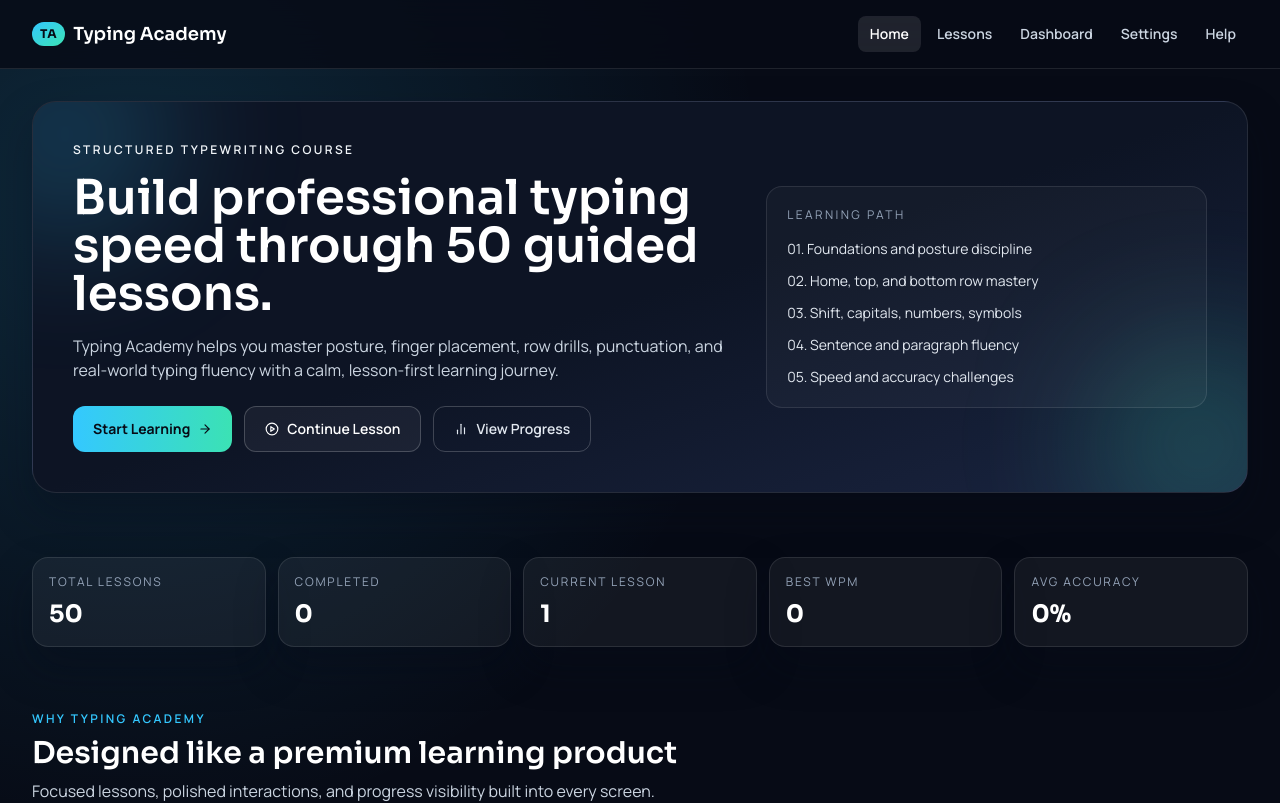
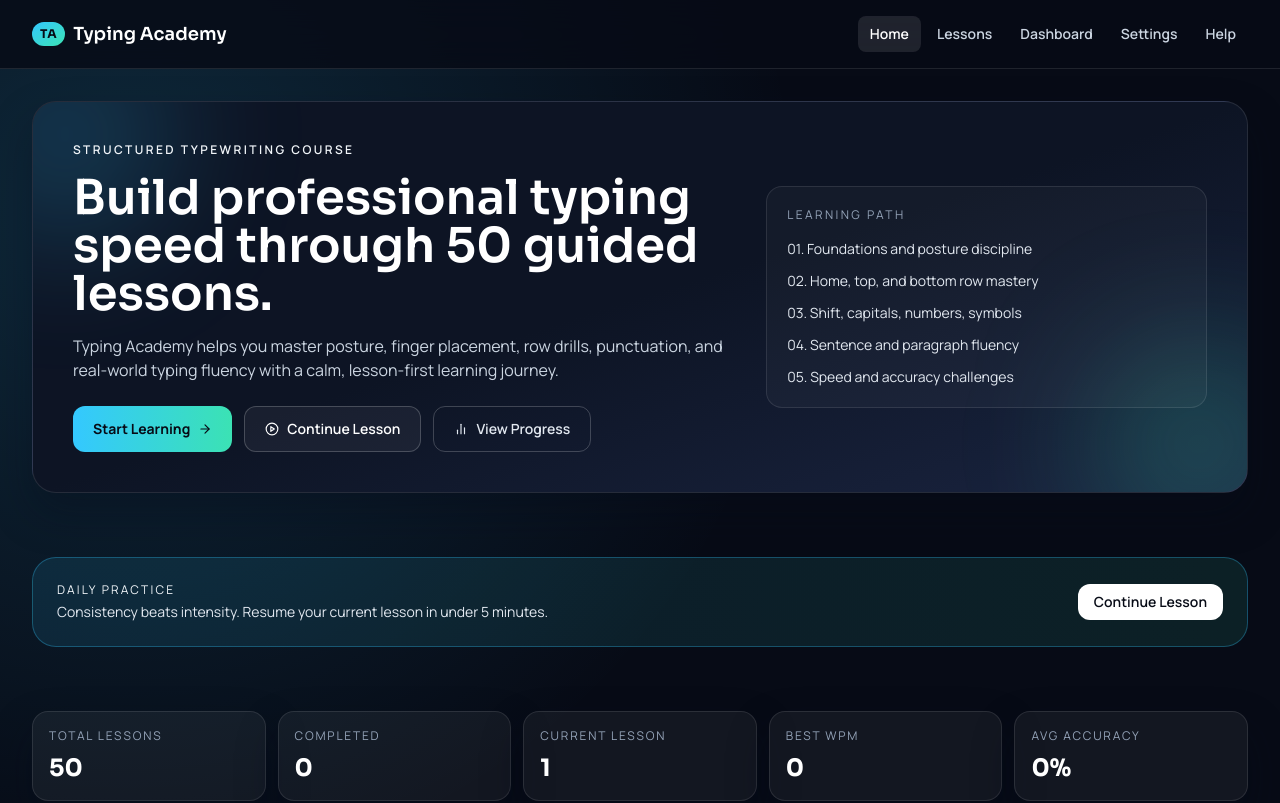
Before and after one commit to Arbab-ofc/Typing-Academy, a React (Vite) app: page / in a window 1280 px wide. Shown: the top 803 px of the page. Built offline with nearby package versions, Linux system fonts and the light colour scheme.

Commit message:
feat: add daily practice banner to home experience

```diff
--- /dev/null
+++ b/src/components/home/DailyPracticeBanner.jsx
@@ -0,0 +1,20 @@
+import { Link } from 'react-router-dom';
+
+export default function DailyPracticeBanner({ currentLessonId }) {
+  return (
+    <section className="rounded-3xl border border-ocean-500/30 bg-gradient-to-r from-ocean-500/10 to-mint-500/10 p-5 sm:p-6">
+      <div className="flex flex-col gap-3 sm:flex-row sm:items-center sm:justify-between">
+        <div>
+          <p className="text-xs uppercase tracking-[0.18em] text-ocean-300">Daily Practice</p>
+          <p className="mt-1 text-sm text-slate-200">Consistency beats intensity. Resume your current lesson in under 5 minutes.</p>
+        </div>
+        <Link
+          to={`/lessons/${currentLessonId}`}
+          className="inline-flex rounded-xl bg-white px-4 py-2 text-sm font-semibold text-ink-950"
+        >
+          Continue Lesson
+        </Link>
+      </div>
+    </section>
+  );
+}
--- a/src/pages/HomePage.jsx
+++ b/src/pages/HomePage.jsx
@@ -7,6 +7,7 @@ import {
   FiTrendingUp
 } from 'react-icons/fi';
 import HeroSection from '../components/home/HeroSection';
+import DailyPracticeBanner from '../components/home/DailyPracticeBanner';
 import FeatureCard from '../components/home/FeatureCard';
 import RoadmapPreview from '../components/home/RoadmapPreview';
 import CategoryPreview from '../components/home/CategoryPreview';
@@ -54,6 +55,7 @@ export default function HomePage() {
   return (
     <div className="space-y-14 sm:space-y-16">
       <HeroSection currentLessonId={progress.currentLesson} />
+      <DailyPracticeBanner currentLessonId={progress.currentLesson} />
 
       <section>
         <div className="grid gap-3 sm:grid-cols-2 lg:grid-cols-5">
```
